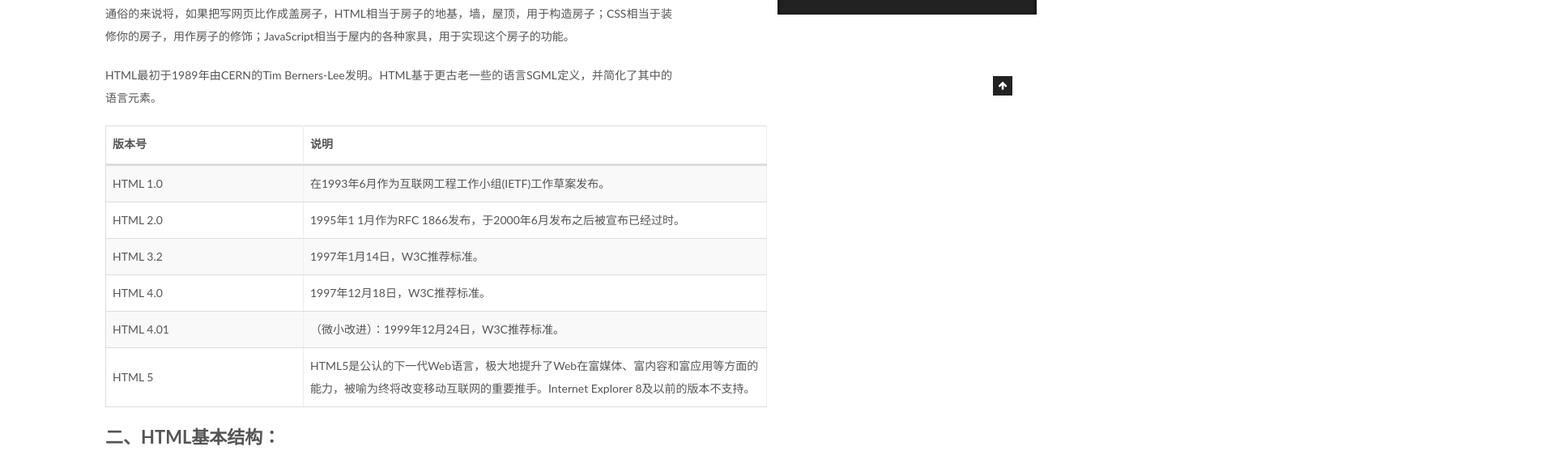
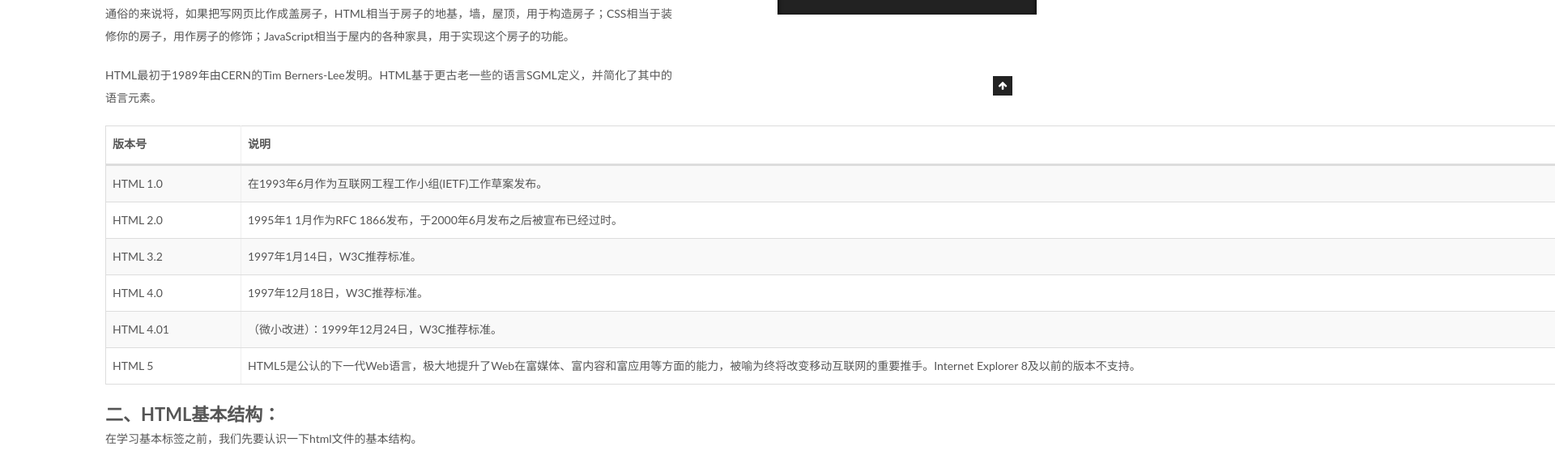
Before and after one commit to Gy0906/Gy0906.github.io, a plain HTML site: page 2022/12/31/HTML入门笔记/index.html in a window 1280 px wide. Shown: the part 782-1344 px from the top of the page at 81% size, 1920 px wide, since content can reach past the window. Drawn offline with Linux system fonts and the light colour scheme.

Commit message:
Site updated: 2023-01-02 23:19:02

```diff
--- a/2022/12/31/HTML入门笔记/index.html
+++ b/2022/12/31/HTML入门笔记/index.html
@@ -104,7 +104,7 @@
 <meta property="og:image" content="http://example.com/img/1-16.png">
 <meta property="og:image" content="http://example.com/img/1-17.png">
 <meta property="article:published_time" content="2022-12-31T07:12:29.000Z">
-<meta property="article:modified_time" content="2023-01-02T10:50:14.818Z">
+<meta property="article:modified_time" content="2023-01-02T15:16:53.167Z">
 <meta property="article:author" content="John Doe">
 <meta name="twitter:card" content="summary">
 <meta name="twitter:image" content="http://example.com/img/1-1.png">
@@ -327,34 +327,34 @@
     <table>
         <thead>
             <tr>
-                <th style="width:227px;">版本号</th>
-                <th style="width:555px;">说明</th>
+                <th style="width:150px;">版本号</th>
+                <th style="width:3500px;">说明</th>
             </tr>
         </thead>
         <tbody>
             <tr>
-                <td style="width:227px;">HTML 1.0</td>
-                <td style="width:555px;">在1993年6月作为互联网工程工作小组(IETF)工作草案发布。</td>
+                <td style="width:150px;">HTML 1.0</td>
+                <td style="width:350px;">在1993年6月作为互联网工程工作小组(IETF)工作草案发布。</td>
             </tr>
             <tr>
-                <td style="width:227px;">HTML 2.0</td>
-                <td style="width:555px;">1995年1 1月作为RFC 1866发布，于2000年6月发布之后被宣布已经过时。</td>
+                <td style="width:150px;">HTML 2.0</td>
+                <td style="width:350px;">1995年1 1月作为RFC 1866发布，于2000年6月发布之后被宣布已经过时。</td>
             </tr>
             <tr>
-                <td style="width:227px;">HTML 3.2</td>
-                <td style="width:555px;">1997年1月14日，W3C推荐标准。</td>
+                <td style="width:150px;">HTML 3.2</td>
+                <td style="width:350px;">1997年1月14日，W3C推荐标准。</td>
             </tr>
             <tr>
-                <td style="width:227px;">HTML 4.0</td>
-                <td style="width:555px;">1997年12月18日，W3C推荐标准。</td>
+                <td style="width:150px;">HTML 4.0</td>
+                <td style="width:350px;">1997年12月18日，W3C推荐标准。</td>
             </tr>
             <tr>
-                <td style="width:227px;">HTML 4.01</td>
-                <td style="width:555px;">（微小改进）：1999年12月24日，W3C推荐标准。</td>
+                <td style="width:150px;">HTML 4.01</td>
+                <td style="width:350px;">（微小改进）：1999年12月24日，W3C推荐标准。</td>
             </tr>
             <tr>
-                <td style="width:227px;">HTML 5</td>
-                <td style="width:555px;">HTML5是公认的下一代Web语言，极大地提升了Web在富媒体、富内容和富应用等方面的能力，被喻为终将改变移动互联网的重要推手。Internet Explorer 8及以前的版本不支持。</td>
+                <td style="width:150px;">HTML 5</td>
+                <td style="width:350px;">HTML5是公认的下一代Web语言，极大地提升了Web在富媒体、富内容和富应用等方面的能力，被喻为终将改变移动互联网的重要推手。Internet Explorer 8及以前的版本不支持。</td>
             </tr>
         </tbody>
     </table>
```
Also changed, not shown: index.html (+14 -14 lines).
